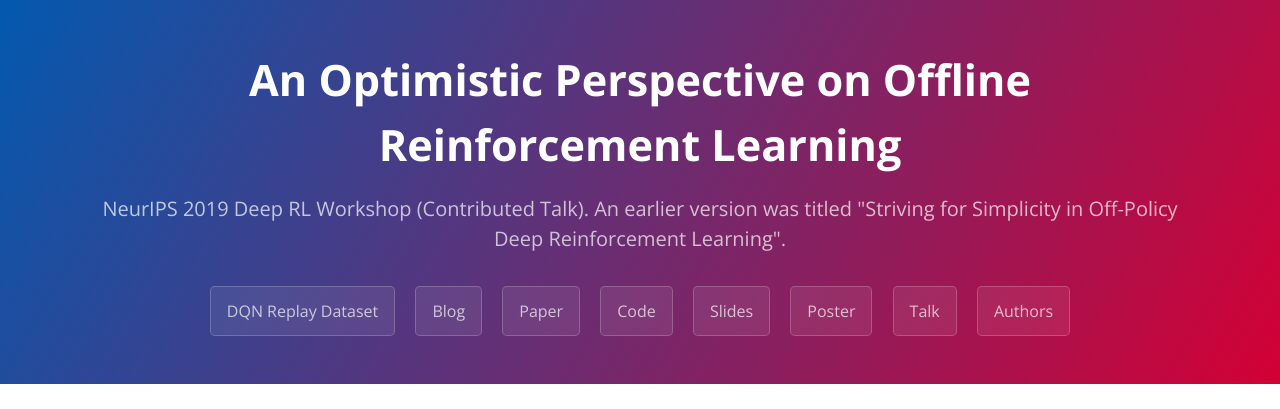
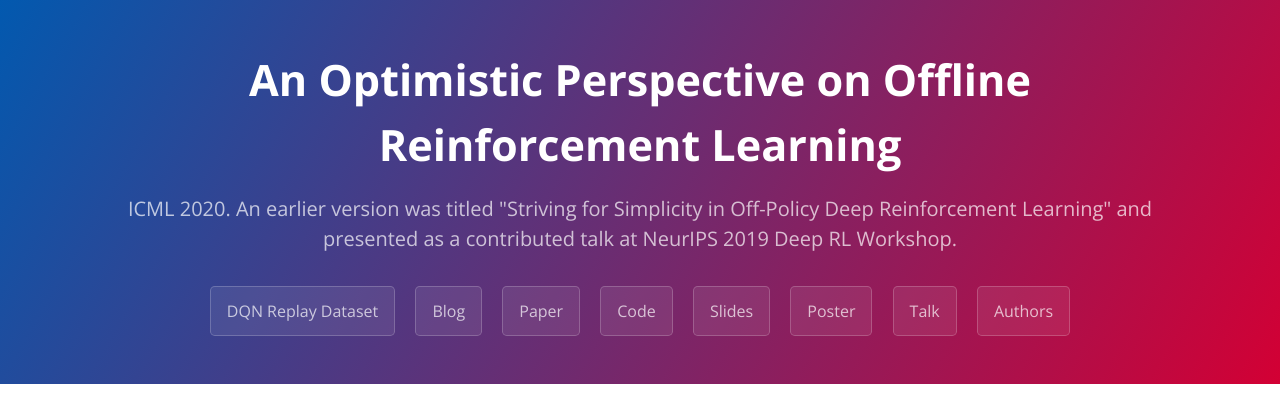
Before and after one commit to satbird/satbird.github.io, a Jekyll site: the page built from index.md, in a window 1280 px wide and 900 px high, cut to the strip 0-409 px from the top of the window. Built offline with Jekyll 4.4.1, drawn with Linux system fonts in a browser that asks for light colours.

Commit message:
Update _config.yml

```diff
--- a/_config.yml
+++ b/_config.yml
@@ -1,9 +1,9 @@
 intro:
 title: An Optimistic Perspective on Offline Reinforcement Learning
 description:
-- NeurIPS 2019 Deep RL Workshop (Contributed Talk). An earlier version was titled "Striving for Simplicity in Off-Policy Deep Reinforcement Learning".
+- ICML 2020. An earlier version was titled "Striving for Simplicity in Off-Policy Deep Reinforcement Learning" and presented as a contributed talk at NeurIPS 2019 Deep RL Workshop.
 buttons:
-  DQN Replay Dataset: https://console.cloud.google.com/storage/browser/atari-replay-datasets/dqn
+  DQN Replay Dataset: https://research.google/tools/datasets/dqn-replay/
   Blog: https://ai.googleblog.com/2020/04/an-optimistic-perspective-on-offline.html
   Paper: 'https://arxiv.org/abs/1907.04543'
   Code: 'https://github.com/google-research/batch_rl'
```
